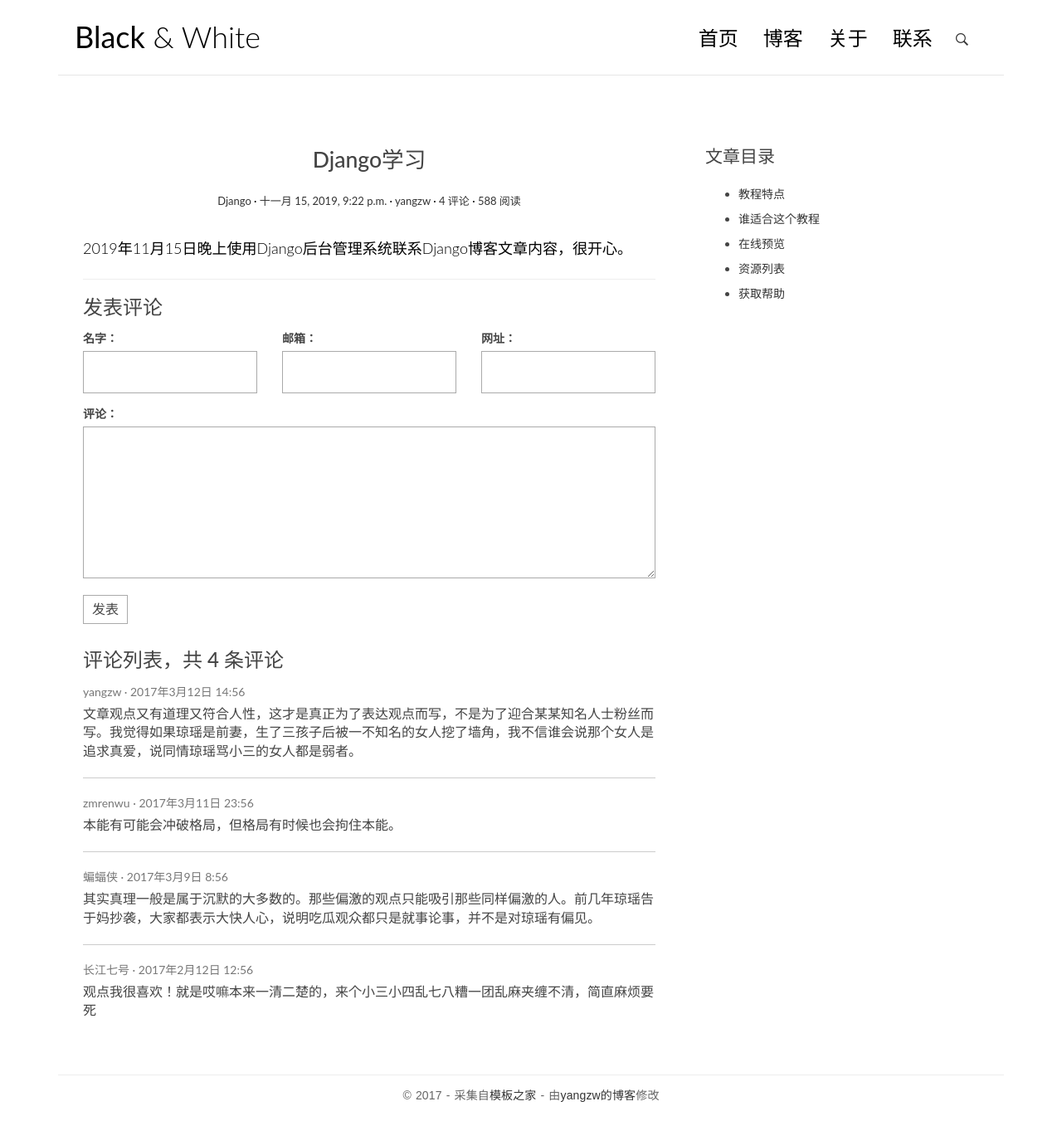
After one commit to Buddhistwang/Django_blog, a Django app: page /posts/2/ in a window 1280 px wide. The commit adds this page. Shown: the whole page at 83% size. Run offline with Django 3.2, Linux system fonts and the light colour scheme; data comes from the database, SQL or seed files in the repository; some libraries are stand-ins or nearby versions.

Commit message:
增加 新增文章详情页，及模板继承

```diff
--- a/blog/models.py
+++ b/blog/models.py
@@ -3,6 +3,8 @@ from django.db import models
 from django.contrib.auth.models import User
 # 为创建博客时自动填充时间调用模块
 from django.utils import timezone
+# 管理路由
+from django.urls import reverse
 
 # 博客分类
 class Category(models.Model):
@@ -54,6 +56,11 @@ class Post(models.Model):
         self.modified_time = timezone.now()
         super().save(*args, **kwargs)
 
+    # 管理url记得导入serverse 第一个参数告诉Django找到blog下detail
+    # 第二个参数把路由里的<int:pk> 替换为pk，例如/posts/2/
+    def get_absolute_url(self):
+        return reverse('blog:detail', kwargs={'pk': self.pk})
+
     # 使用别名是为了在后台显示中文
     class Meta:
         verbose_name = '文章'
--- a/blog/urls.py
+++ b/blog/urls.py
@@ -5,6 +5,10 @@
 
 from django.urls import path
 from . import views
+app_name = 'blog'
+
 urlpatterns = [
     path('', views.index, name='index'),
+    # 博客详情页
+    path('posts/<int:pk>/', views.detail, name='detail')
 ]
--- a/blog/views.py
+++ b/blog/views.py
@@ -1,9 +1,10 @@
-from django.shortcuts import render
+from django.shortcuts import render, get_object_or_404
 
 from django.http import HttpResponse
 from .models import Post
 
 
+# 博客主页
 def index(request):
     # return HttpResponse('欢迎来到我的博客首页')
     # title和welcome直接传到index.html上直接使用
@@ -12,3 +13,9 @@ def index(request):
     # 使用模板操作数据库，取到所有数据，然后使用order_by插入时间排序。'后插入的显示在前面'
     post_list = Post.objects.all().order_by('-created_time')
     return render(request, 'blog/index.html', context={'post_list': post_list})
+
+
+# 博客详情页,导入系统的404页面，如果文章存在就显示，不存在就返回404页面
+def detail(request, pk):
+    post = get_object_or_404(Post, pk=pk)
+    return render(request, 'blog/detail.html', context={'post': post})
--- /dev/null
+++ b/templates/base.html
@@ -0,0 +1,112 @@
+{% load static %}
+<!DOCTYPE html>
+<html>
+<head>
+    <title>Black &amp; White</title>
+
+    <!-- meta -->
+    <meta charset="UTF-8">
+    <meta name="viewport" content="width=device-width, initial-scale=1">
+
+    <!-- css -->
+    <link rel="stylesheet" href="http://code.ionicframework.com/ionicons/2.0.1/css/ionicons.min.css">
+    <link rel="stylesheet" href="{% static 'blog/css/bootstrap.min.css' %}">
+    <link rel="stylesheet" href="{% static 'blog/css/pace.css' %}">
+    <link rel="stylesheet" href="{% static 'blog/css/custom.css' %}">
+
+
+    <!-- js -->
+    <script src="{% static 'blog/js/jquery-2.1.3.min.js' %}"></script>
+    <script src="{% static 'blog/js/bootstrap.min.js' %}"></script>
+    <script src="{% static 'blog/js/pace.min.js' %}"></script>
+    <script src="{% static 'blog/js/modernizr.custom.js' %}"></script>
+</head>
+
+<body>
+<div class="container">
+    <header id="site-header">
+        <div class="row">
+            <div class="col-md-4 col-sm-5 col-xs-8">
+                <div class="logo">
+                    <h1><a href="/"><b>Black</b> &amp; White</a></h1>
+                </div>
+            </div><!-- col-md-4 -->
+            <div class="col-md-8 col-sm-7 col-xs-4">
+                <nav class="main-nav" role="navigation">
+                    <div class="navbar-header">
+                        <button type="button" id="trigger-overlay" class="navbar-toggle">
+                            <span class="ion-navicon"></span>
+                        </button>
+                    </div>
+
+                    <div class="collapse navbar-collapse" id="bs-example-navbar-collapse-1">
+                        <ul class="nav navbar-nav navbar-right">
+                            <li class="cl-effect-11"><a href="/" data-hover="首页">首页</a></li>
+                            <li class="cl-effect-11"><a href="full-width.html" data-hover="博客">博客</a></li>
+                            <li class="cl-effect-11"><a href="about.html" data-hover="关于">关于</a></li>
+                            <li class="cl-effect-11"><a href="contact.html" data-hover="联系">联系</a></li>
+                        </ul>
+                    </div><!-- /.navbar-collapse -->
+                </nav>
+                <div id="header-search-box">
+                    <a id="search-menu" href="#"><span id="search-icon" class="ion-ios-search-strong"></span></a>
+                    <div id="search-form" class="search-form">
+                        <form role="search" method="get" id="searchform" action="#">
+                            <input type="search" placeholder="搜索" required>
+                            <button type="submit"><span class="ion-ios-search-strong"></span></button>
+                        </form>
+                    </div>
+                </div>
+            </div><!-- col-md-8 -->
+        </div>
+    </header>
+</div>
+<div class="copyrights">Collect from <a href="http://www.cssmoban.com/">网页模板</a></div>
+<div class="copyrights">Modified by <a href="http://zmrenwu.com/">yangzw的博客</a></div>
+
+<div class="content-body">
+    <div class="container">
+        <div class="row">
+            <main class="col-md-8">
+                {% block main %}
+
+                {% endblock %}
+            </main>
+            <aside class="col-md-4">
+                {% block toc %}
+
+                {% endblock %}
+            </aside>
+        </div>
+    </div>
+</div>
+<footer id="site-footer">
+    <div class="container">
+        <div class="row">
+            <div class="col-md-12">
+                <p class="copyright">&copy 2017 - 采集自<a href="http://www.cssmoban.com/"
+                                                        target="_blank" title="模板之家">模板之家</a>
+                    - 由<a href="http://zmrenwu.com/" title="网页模板" target="_blank">yangzw的博客</a>修改
+                </p>
+            </div>
+        </div>
+    </div>
+</footer>
+
+<!-- Mobile Menu -->
+<div class="overlay overlay-hugeinc">
+    <button type="button" class="overlay-close"><span class="ion-ios-close-empty"></span></button>
+    <nav>
+        <ul>
+            <li><a href="/">首页</a></li>
+            <li><a href="https://blog.csdn.net/judgerwang/article/details/102906373">博客</a></li>
+            <li><a href="#">关于</a></li>
+            <li><a href="#">联系</a></li>
+        </ul>
+    </nav>
+</div>
+
+<script src="{% static 'blog/js/script.js' %}"></script>
+
+</body>
+</html>
--- /dev/null
+++ b/templates/blog/detail.html
@@ -0,0 +1,102 @@
+{% extends "base.html" %}
+{% block main %}
+
+    <article class="post post-{{ post.pk }}">
+        <header class="entry-header">
+            <h1 class="entry-title">{{ post.title }}</h1>
+            <div class="entry-meta">
+                <span class="post-category"><a href="#">{{ post.category.name }}</a></span>
+                <span class="post-date"><a href="#"><time class="entry-date"
+                                                          datetime="{{ post.created_time }}">{{ post.created_time }}</time></a></span>
+                <span class="post-author"><a href="#">{{ post.author }}</a></span>
+                <span class="comments-link"><a href="#">4 评论</a></span>
+                <span class="views-count"><a href="#">588 阅读</a></span>
+            </div>
+        </header>
+        <div class="entry-content clearfix">
+            {{ post.body }}
+        </div>
+    </article>
+    <section class="comment-area" id="comment-area">
+        <hr>
+        <h3>发表评论</h3>
+        <form action="#" method="post" class="comment-form">
+            <div class="row">
+                <div class="col-md-4">
+                    <label for="id_name">名字：</label>
+                    <input type="text" id="id_name" name="name" required>
+                </div>
+                <div class="col-md-4">
+                    <label for="id_email">邮箱：</label>
+                    <input type="email" id="id_email" name="email" required>
+                </div>
+                <div class="col-md-4">
+                    <label for="id_url">网址：</label>
+                    <input type="text" id="id_url" name="url">
+                </div>
+                <div class="col-md-12">
+                    <label for="id_comment">评论：</label>
+                    <textarea name="comment" id="id_comment" required></textarea>
+                    <button type="submit" class="comment-btn">发表</button>
+                </div>
+            </div>    <!-- row -->
+        </form>
+        <div class="comment-list-panel">
+            <h3>评论列表，共 <span>4</span> 条评论</h3>
+            <ul class="comment-list list-unstyled">
+                <li class="comment-item">
+                    <span class="nickname">yangzw</span>
+                    <time class="submit-date" datetime="2012-11-09T23:15:57+00:00">2017年3月12日 14:56</time>
+                    <div class="text">
+                        文章观点又有道理又符合人性，这才是真正为了表达观点而写，不是为了迎合某某知名人士粉丝而写。我觉得如果琼瑶是前妻，生了三孩子后被一不知名的女人挖了墙角，我不信谁会说那个女人是追求真爱，说同情琼瑶骂小三的女人都是弱者。
+                    </div>
+                </li>
+                <li class="comment-item">
+                    <span class="nickname">zmrenwu</span>
+                    <time class="submit-date" datetime="2012-11-09T23:15:57+00:00">2017年3月11日 23:56</time>
+                    <div class="text">
+                        本能有可能会冲破格局，但格局有时候也会拘住本能。
+                    </div>
+                </li>
+                <li class="comment-item">
+                    <span class="nickname">蝙蝠侠</span>
+                    <time class="submit-date" datetime="2012-11-09T23:15:57+00:00">2017年3月9日 8:56</time>
+                    <div class="text">
+                        其实真理一般是属于沉默的大多数的。那些偏激的观点只能吸引那些同样偏激的人。前几年琼瑶告于妈抄袭，大家都表示大快人心，说明吃瓜观众都只是就事论事，并不是对琼瑶有偏见。
+                    </div>
+                </li>
+                <li class="comment-item">
+                    <span class="nickname">长江七号</span>
+                    <time class="submit-date" datetime="2012-11-09T23:15:57+00:00">2017年2月12日 12:56</time>
+                    <div class="text">
+                        观点我很喜欢！就是哎嘛本来一清二楚的，来个小三小四乱七八糟一团乱麻夹缠不清，简直麻烦要死
+                    </div>
+                </li>
+            </ul>
+        </div>
+    </section>
+
+{% endblock %}
+
+{% block toc %}
+    <div class="widget widget-content">
+        <h3 class="widget-title">文章目录</h3>
+        <ul>
+            <li>
+                <a href="#">教程特点</a>
+            </li>
+            <li>
+                <a href="#">谁适合这个教程</a>
+            </li>
+            <li>
+                <a href="#">在线预览</a>
+            </li>
+            <li>
+                <a href="#">资源列表</a>
+            </li>
+            <li>
+                <a href="#">获取帮助</a>
+            </li>
+        </ul>
+    </div>
+{% endblock %}
```
Also changed, not shown: templates/blog/index.html (+10 -103 lines).
